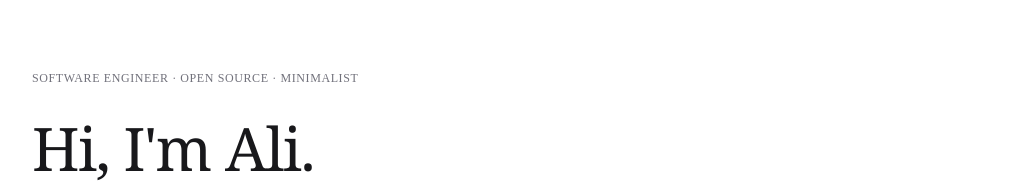
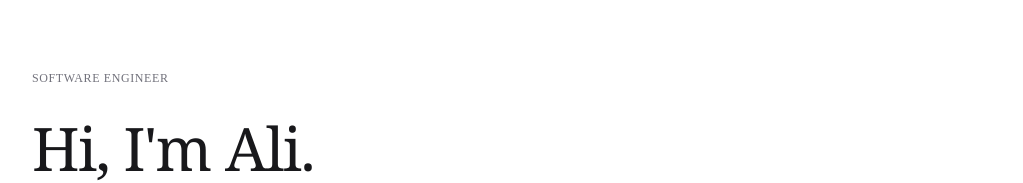
Before and after one commit to Ali-Razahaider/portfolio, a Next.js app: page / in a window 1280 px wide. Shown: the part 151-334 px from the top of the page, without its empty margins (128-1151 px from the left). Built offline with nearby package versions, Linux system fonts and the light colour scheme.

Commit message:
update info

```diff
--- a/src/data/portfolio.ts
+++ b/src/data/portfolio.ts
@@ -2,7 +2,7 @@ export const portfolioData = {
   personal: {
     name: "Ali Raza Haider",
     role: "Software Engineer",
-    tagline: "Software Engineer · Open Source · Minimalist",
+    tagline: "Software Engineer",
     heroTitle: "Hi, I'm Ali.",
     bioParagraphs: [
       "I live in Lahore, Pakistan and work remotely for teams across the world. Eight years in, I have debugged production issues at odd hours, built systems that teams rely on, and helped scale high-growth startups. I love working on distributed systems, modern web architecture, and performance-critical engineering.",
```
